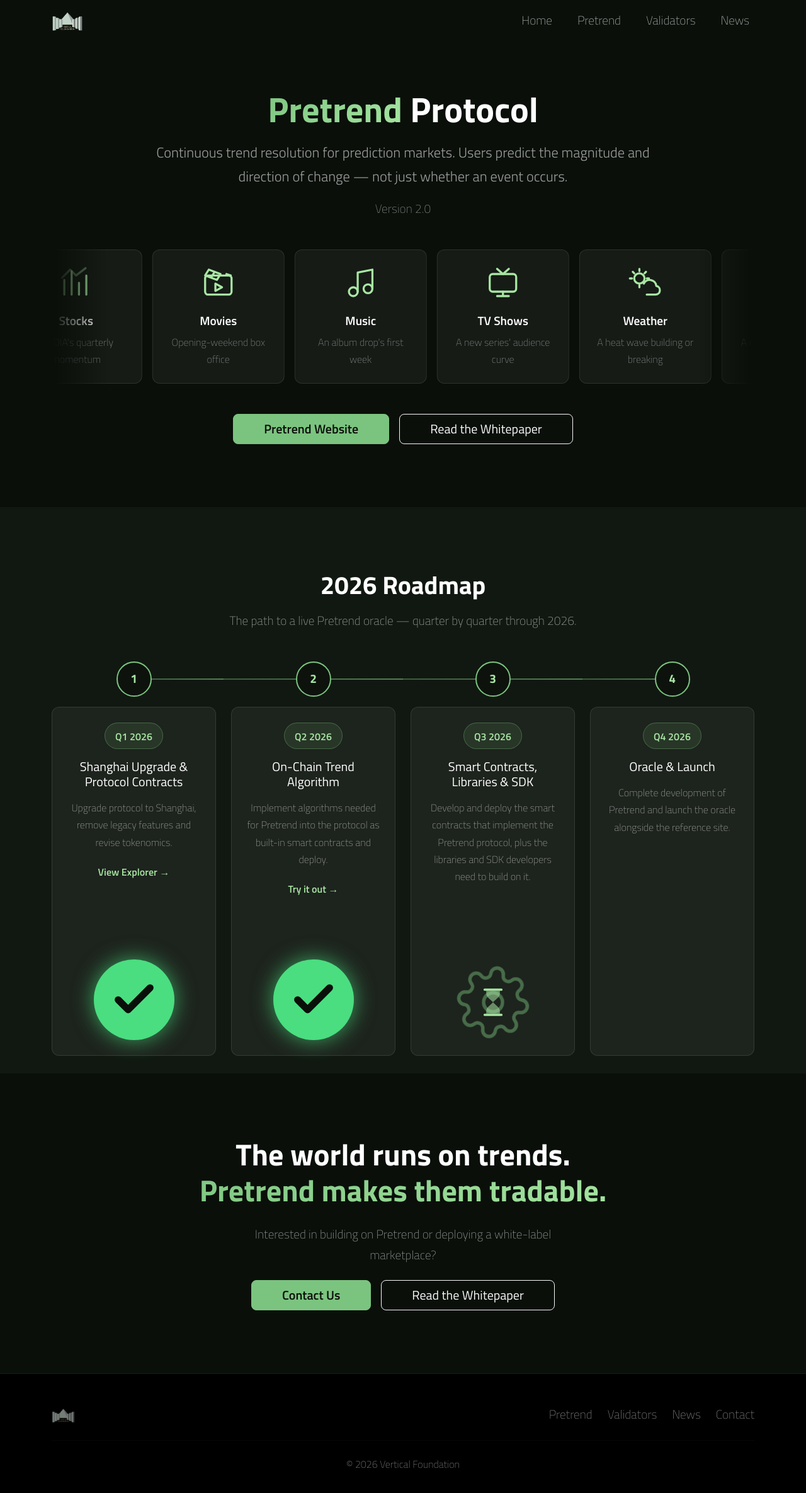
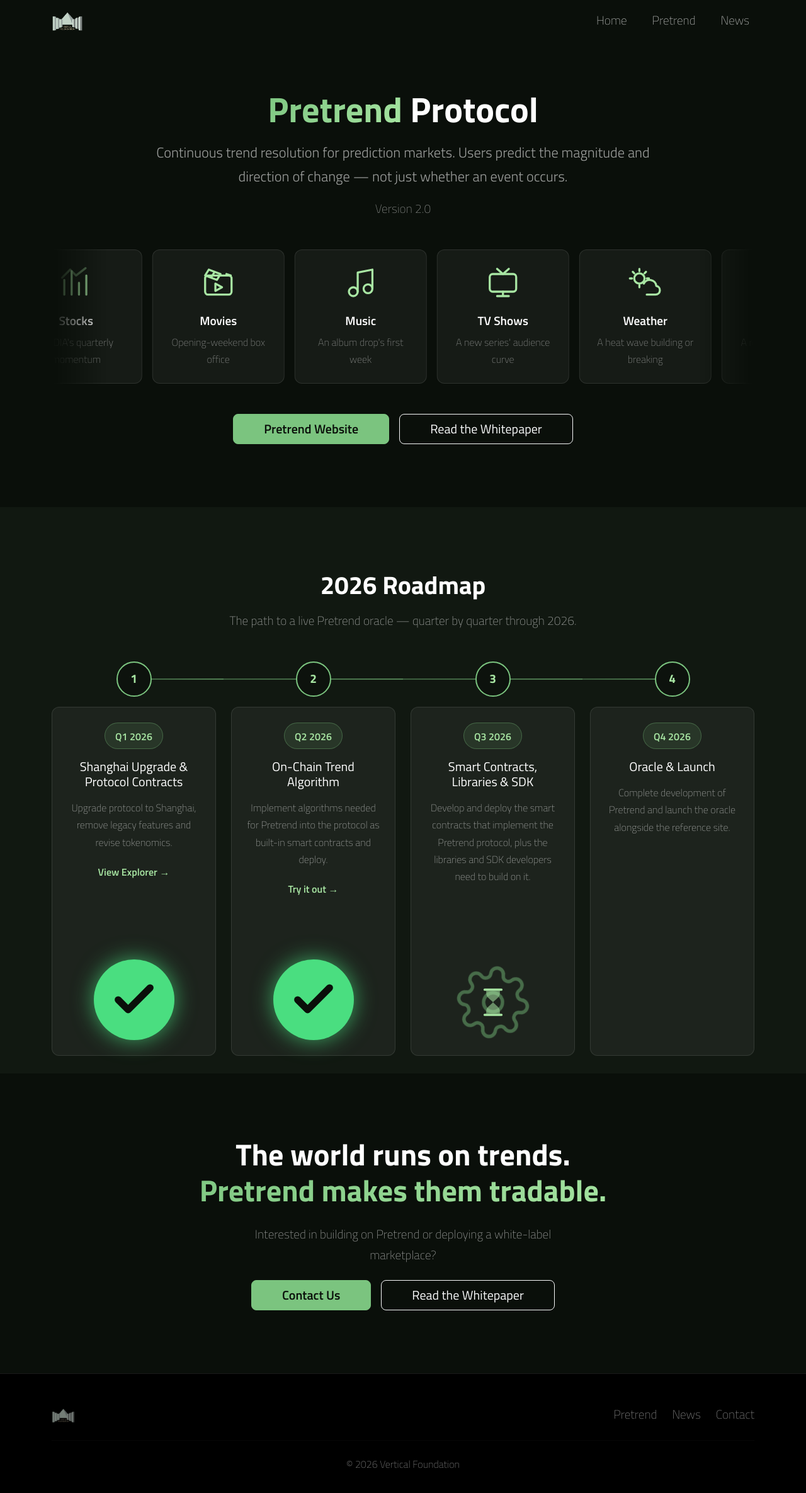
Before and after one commit to Vitruveo/vf-website, a Next.js app: page /pretrend in a window 1280 px wide. Shown: the top 2370 px of the page at 63% size. Built offline with nearby package versions, Linux system fonts and the light colour scheme.

Commit message:
Revert "Restore Validators nav links and CTAs"
This reverts commit 78aceb974b8e38b12edc9e524e36253cd57a8241.

```diff
--- a/app/components/Footer.tsx
+++ b/app/components/Footer.tsx
@@ -18,9 +18,6 @@ export default function Footer() {
             <a href="/pretrend" className="me-4">
               Pretrend
             </a>
-            <a href="/validators" className="me-4">
-              Validators
-            </a>
             <a href="/news" className="me-4">
               News
             </a>
--- a/app/components/Header.tsx
+++ b/app/components/Header.tsx
@@ -57,9 +57,6 @@ export default function Header() {
               <a className="nav-link" href="/pretrend">Pretrend</a>
             </li>
             <li className="nav-item">
-              <a className="nav-link" href="/validators">Validators</a>
-            </li>
-            <li className="nav-item">
               <a className="nav-link" href="/news">News</a>
             </li>
           </ul>
--- a/app/news/page.tsx
+++ b/app/news/page.tsx
@@ -78,7 +78,7 @@ const announcements = [
         category: 'Validators',
         items: [
           { text: 'Redesigned the Validators program, reducing the set from 380 to 100' },
-          { text: 'Developed a rewards program for all validators', href: '/validators' },
+          { text: 'Developed a rewards program for all validators' },
           { text: 'Built a simple, low-cost path to onboard 100 validators, rewarding early commitment' },
           { text: 'Reduced the protocol footprint so validators can run on an AWS t3.small' },
           { text: 'Created a five-year reimbursement program — 1 VTRU per block mined' },
--- a/app/page.tsx
+++ b/app/page.tsx
@@ -603,11 +603,6 @@ export default function Home() {
               </div>
             </div>
 
-            <div className="text-center">
-              <a href="/validators" className="btn btn-outline-light btn-lg px-5">
-                Become a Validator &rarr;
-              </a>
-            </div>
           </div>
         </section>
 
```
